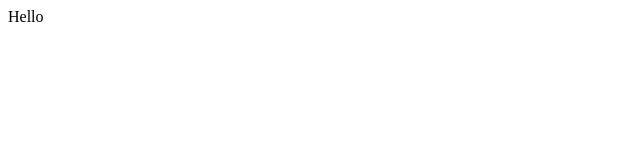
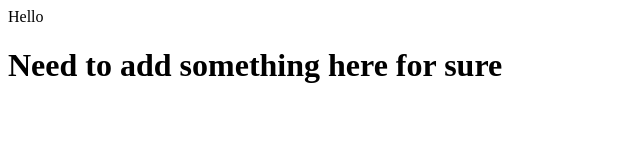
Before and after one commit to DaniarHighOne/demo, a plain HTML site: page index.html in a window 1280 px wide. Shown: the whole page, without its empty margins (0-640 px from the left). Drawn offline with Linux system fonts and the light colour scheme.

Commit message:
added smth new

```diff
--- a/index.html
+++ b/index.html
@@ -1 +1,3 @@
 <div>Hello</div>
+
+<h1>Need to add something here for sure</h1>
```
Also changed, not shown: 1 other file.
